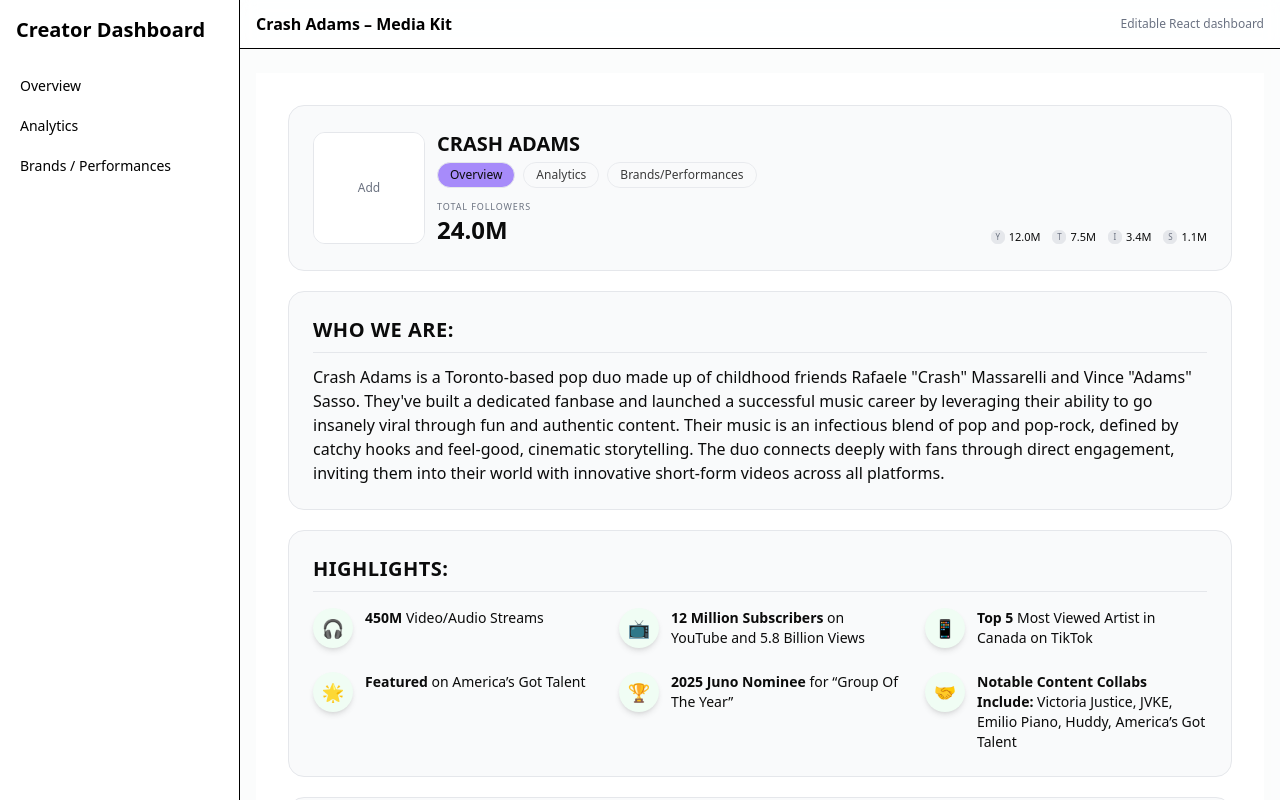
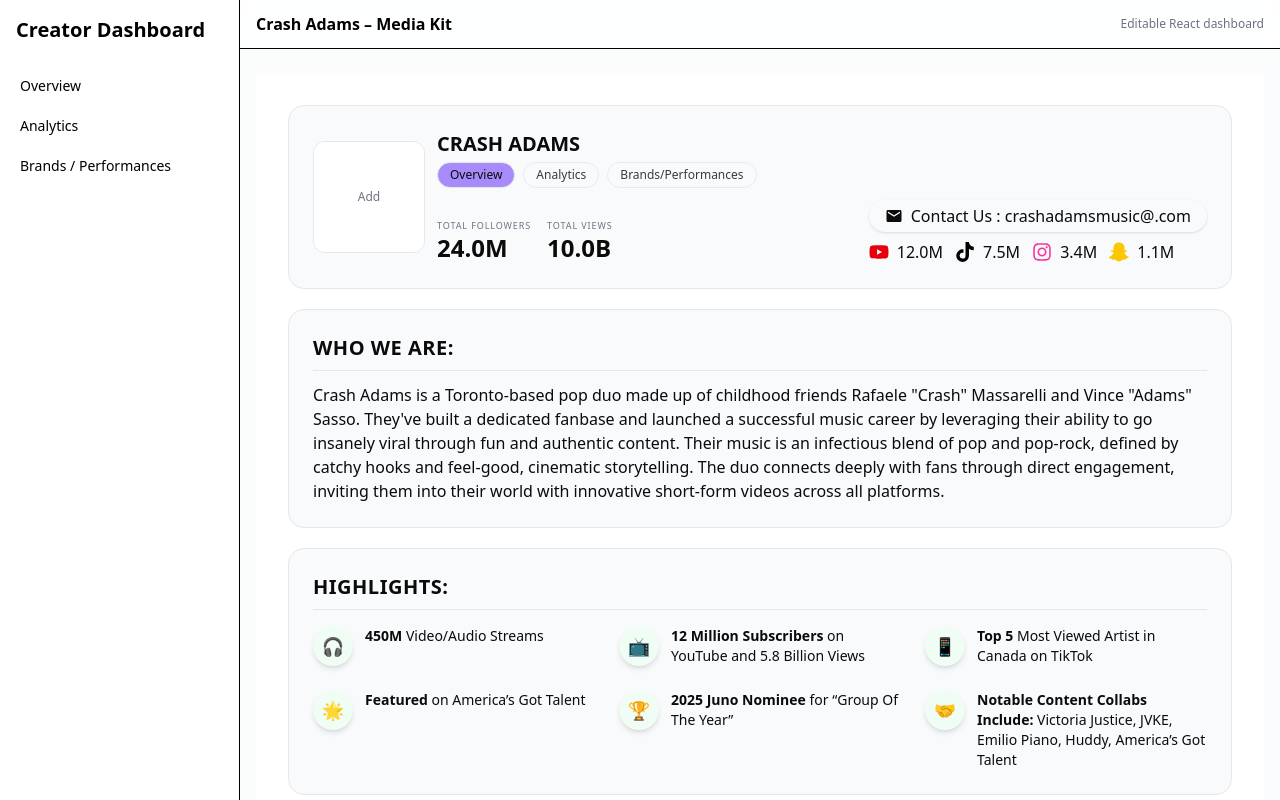
Before and after one commit to vsasso3/crash-adams-media-kit, a React (Vite) app: page / in a window 1280 px wide. Shown: the top 800 px of the page. Built offline with nearby package versions, Linux system fonts and the light colour scheme.

Commit message:
Done till point 5

```diff
--- a/package.json
+++ b/package.json
@@ -13,6 +13,7 @@
     "@tailwindcss/vite": "^4.1.13",
     "react": "^19.1.1",
     "react-dom": "^19.1.1",
+    "react-icons": "^5.5.0",
     "recharts": "^3.2.1",
     "tailwindcss": "^4.1.13"
   },
--- a/src/App.jsx
+++ b/src/App.jsx
@@ -1,5 +1,7 @@
 import React, { useEffect, useMemo, useState } from "react";
 import { ResponsiveContainer, BarChart, Bar, XAxis, YAxis, PieChart, Pie, Cell, Tooltip } from "recharts";
+import { FaYoutube, FaTiktok, FaInstagram, FaSnapchatGhost, FaFacebook } from "react-icons/fa";
+import { MdEmail } from "react-icons/md";
 
 // =====================
 // Dashboard Shell
@@ -63,7 +65,14 @@
 // Theme / Constants
 // =====================
 const PLATFORM_ORDER = ["youtube", "tiktok", "instagram", "snapchat"];
-const PLATFORM_LABEL = { youtube: "YouTube", tiktok: "TikTok", instagram: "Instagram", snapchat: "Snapchat" };
+const PLATFORM_LABEL = { youtube: "YouTube", tiktok: "TikTok", facebook: "Facebook", instagram: "Instagram", snapchat: "Snapchat" };
+const PLATFORM_ICON = {
+  youtube: <FaYoutube className="text-red-600" />,
+  tiktok: <FaTiktok className="text-black" />,
+  facebook: <FaFacebook className="text-blue-600" />,
+  instagram: <FaInstagram className="text-pink-500" />,
+  snapchat: <FaSnapchatGhost className="text-yellow-400" />,
+};
 const STORAGE_KEY = "creator_analytics_v1";
 
 // =====================
@@ -141,37 +150,37 @@
     { emoji: "🤝", bold: "Notable Content Collabs Include:", text: " Victoria Justice, JVKE, Emilio Piano, Huddy, America’s Got Talent" }
   ],
   brandCollabs: {
-    title: "BRAND COLLABS:",
+    title: "NOTABLE BRAND COLLABS:",
     logos: [
-      { name: "Meta", img: "https://upload.wikimedia.org/wikipedia/commons/0/05/Meta_Platforms_Inc._logo.svg" },
+      { name: "Meta", img: "https://cdn.simpleicons.org/meta" },
       { name: "YouTube", img: "https://upload.wikimedia.org/wikipedia/commons/b/b8/YouTube_Logo_2017.svg" },
       { name: "Google", img: "https://upload.wikimedia.org/wikipedia/commons/2/2f/Google_2015_logo.svg" },
-      { name: "Old Spice", img: "https://upload.wikimedia.org/wikipedia/en/0/01/Old_Spice_logo.png" },
-      { name: "Qatar Airways", img: "https://upload.wikimedia.org/wikipedia/en/5/5d/Qatar_Airways_Logo.png" },
-      { name: "Xbox", img: "https://upload.wikimedia.org/wikipedia/commons/4/43/Xbox_one_logo.svg" },
-      { name: "Snapchat", img: "https://upload.wikimedia.org/wikipedia/en/a/ad/Snapchat_logo.svg" },
-      { name: "TikTok", img: "https://upload.wikimedia.org/wikipedia/en/0/0a/TikTok_logo.svg" },
-      { name: "KFC", img: "https://upload.wikimedia.org/wikipedia/en/9/91/KFC_logo.svg" },
-      { name: "Dubai Travel Board", img: "https://upload.wikimedia.org/wikipedia/commons/0/0d/Dubai_Expo_2020_logo.svg" },
-      { name: "Hong Kong Tourism Board", img: "https://upload.wikimedia.org/wikipedia/commons/5/5d/Hong_Kong_Tourism_Board_logo.svg" },
-      { name: "HSBC", img: "https://upload.wikimedia.org/wikipedia/commons/5/5a/HSBC_logo_%282018%29.svg" },
-      { name: "TD Bank", img: "https://upload.wikimedia.org/wikipedia/commons/0/0b/TD_Bank_logo.svg" },
-      { name: "Nissan", img: "https://upload.wikimedia.org/wikipedia/commons/4/4e/Nissan_2020_logo.svg" },
-      { name: "W Hotels", img: "https://upload.wikimedia.org/wikipedia/commons/e/e0/W_Hotels_logo.svg" },
-      { name: "The Standard Hotels", img: "https://upload.wikimedia.org/wikipedia/commons/f/f0/The_Standard_Hotels_logo.svg" },
-      { name: "Doc Martens", img: "https://upload.wikimedia.org/wikipedia/commons/2/2d/Dr._Martens_logo.png" },
-      { name: "Miller Genuine Draft", img: "https://upload.wikimedia.org/wikipedia/en/1/15/Miller_Genuine_Draft_logo.png" },
-      { name: "Harry Rosen", img: "https://upload.wikimedia.org/wikipedia/en/4/45/Harry_Rosen_logo.png" },
-      { name: "RW & Co", img: "https://upload.wikimedia.org/wikipedia/commons/4/4e/RW%26CO_logo.svg" },
+      { name: "Old Spice", img: "https://upload.wikimedia.org/wikipedia/en/thumb/9/94/Current_Old_Spice_Logo_2016.svg/1200px-Current_Old_Spice_Logo_2016.svg.png" },
+      { name: "Qatar Airways", img: "https://upload.wikimedia.org/wikipedia/commons/thumb/c/c2/Qatar_Airways_Logo.png/1200px-Qatar_Airways_Logo.png" },
+      { name: "Xbox", img: "https://upload.wikimedia.org/wikipedia/commons/thumb/f/f9/Xbox_one_logo.svg/1200px-Xbox_one_logo.svg.png" },
+      { name: "Snapchat", img: "https://upload.wikimedia.org/wikipedia/it/c/c4/Snapchat_logo.svg" },
+      { name: "TikTok", img: "https://upload.wikimedia.org/wikipedia/en/thumb/a/a9/TikTok_logo.svg/1200px-TikTok_logo.svg.png" },
+      { name: "KFC", img: "https://upload.wikimedia.org/wikipedia/en/thumb/5/57/KFC_logo-image.svg/1200px-KFC_logo-image.svg.png" },
+      { name: "Dubai Travel Board", img: "https://i0.wp.com/www.matjoez.com/wp-content/uploads/2017/11/tourism-dubai-logo.png?fit=765%2C402&ssl=1" },
+      { name: "Hong Kong Tourism Board", img: "https://upload.wikimedia.org/wikipedia/en/thumb/c/c0/HKTourismBoard.svg/250px-HKTourismBoard.svg.png" },
+      { name: "HSBC", img: "https://upload.wikimedia.org/wikipedia/commons/thumb/a/aa/HSBC_logo_%282018%29.svg/1200px-HSBC_logo_%282018%29.svg.png" },
+      { name: "TD Bank", img: "https://upload.wikimedia.org/wikipedia/commons/thumb/1/10/TD_Bank.svg/2560px-TD_Bank.svg.png" },
+      { name: "Nissan", img: "https://upload.wikimedia.org/wikipedia/commons/2/23/Nissan_2020_logo.svg" },
+      { name: "W Hotels", img: "https://upload.wikimedia.org/wikipedia/commons/thumb/b/b5/W_Hotels_Logo.svg/2426px-W_Hotels_Logo.svg.png" },
+      { name: "The Standard Hotels", img: "https://static1.squarespace.com/static/595ae4d7b11be1e84976a6ba/t/6599f3ef4c5478429ebd9c2b/1757500285650/" },
+      { name: "Doc Martens", img: "https://upload.wikimedia.org/wikipedia/commons/thumb/b/b5/Dr._Martens_Logo.svg/2560px-Dr._Martens_Logo.svg.png" },
+      { name: "Miller Genuine Draft", img: "https://encrypted-tbn0.gstatic.com/images?q=tbn:ANd9GcS9Y0YbpJOZBhgdJyJNwnXCMlk7JMVehGnQcw&s" },
+      { name: "Harry Rosen", img: "https://upload.wikimedia.org/wikipedia/commons/6/64/HRI_Logo.jpg" },
+      { name: "RW & Co", img: "https://encrypted-tbn0.gstatic.com/images?q=tbn:ANd9GcQMmAZKcAEEwYRSvDNHjFIjPHH_uUNmDhV54g&s" },
       { name: "San Jose Sharks", img: "https://upload.wikimedia.org/wikipedia/en/3/37/SanJoseSharksLogo.svg" },
       { name: "NHL", img: "https://upload.wikimedia.org/wikipedia/en/3/3a/05_NHL_Shield.svg" },
-      { name: "Chicago Cubs", img: "https://upload.wikimedia.org/wikipedia/commons/8/80/Chicago_Cubs_logo.svg" },
-      { name: "Rixos Hotels", img: "https://upload.wikimedia.org/wikipedia/commons/0/00/Rixos_Hotels_logo.png" },
-      { name: "Fender", img: "https://upload.wikimedia.org/wikipedia/commons/5/5e/Fender_logo.svg" }
+      { name: "Chicago Cubs", img: "https://upload.wikimedia.org/wikipedia/commons/thumb/8/80/Chicago_Cubs_logo.svg/1191px-Chicago_Cubs_logo.svg.png" },
+      { name: "Rixos Hotels", img: "https://upload.wikimedia.org/wikipedia/fr/c/c3/RIXOS-HOTELS-Logo.jpg" },
+      { name: "Fender", img: "https://upload.wikimedia.org/wikipedia/commons/thumb/9/91/Fender_guitars_logo.svg/1200px-Fender_guitars_logo.svg.png" }
     ]
   },
   press: {
-    title: "PRESS:",
+    title: "NOTABLE PRESS:",
     articles: [
       { title: "NBC", url: "https://www.nbc.com/nbc-insider/all-about-crash-adams-agt", img: "https://upload.wikimedia.org/wikipedia/commons/3/33/NBC_logo_2022.svg" },
       { title: "Rolling Stone", url: "https://www.rollingstone.com/music/music-features/shakira-olivia-rodrigo-future-metro-boomin-songs-you-need-to-know-1234992889/", img: "https://upload.wikimedia.org/wikipedia/commons/8/84/Rolling_Stone_logo.svg" },
@@ -312,7 +321,7 @@
         const cfg = JSON.parse(saved);
         if (cfg?.customThumbs) setCustomThumbs(cfg.customThumbs);
       }
-    } catch {}
+    } catch { }
   }, []);
 
   useEffect(() => {
@@ -322,7 +331,7 @@
       const cfg = saved ? JSON.parse(saved) : {};
       cfg.customThumbs = customThumbs;
       window.localStorage.setItem(STORAGE_KEY, JSON.stringify(cfg));
-    } catch {}
+    } catch { }
   }, [customThumbs]);
 
   const c = {
@@ -534,7 +543,7 @@
         setProfile((p) => ({ ...p, photo: cfg?.profile?.photo || p.photo }));
         if (cfg?.tagVideos) setTagVideos((prev) => ({ ...prev, ...cfg.tagVideos }));
       }
-    } catch {}
+    } catch { }
   }, []);
 
   const palette = useMemo(() => ["#A78BFA", "#7C3AED", "#6D28D9", "#4C1D95", "#C4B5FD"], []);
@@ -605,7 +614,7 @@
                         const cfg = saved ? JSON.parse(saved) : {};
                         cfg.profile = { ...(cfg.profile || {}), photo: dataUrl };
                         if (typeof window !== "undefined") window.localStorage.setItem(STORAGE_KEY, JSON.stringify(cfg));
-                      } catch {}
+                      } catch { }
                     };
                     reader.readAsDataURL(file);
                   }}
@@ -625,7 +634,7 @@
                     <button
                       key={b.id}
                       onClick={() => setView(b.id)}
-                      className={`px-3 py-1 rounded-full border ${view === b.id ? "opacity-100" : "opacity-80 hover:opacity-100"}`}
+                      className={`px-3 py-1 cursor-pointer rounded-full border ${view === b.id ? "opacity-100" : "opacity-80 hover:opacity-100"}`}
                       style={{ borderColor: colors.border, background: view === b.id ? colors.secondary : "transparent", color: view === b.id ? "#0b0b0b" : colors.text }}
                     >
                       {b.label}
@@ -635,22 +644,45 @@
 
                 {/* Followers summary row */}
                 <div className="mt-3 grid gap-1 sm:flex sm:items-end sm:justify-between">
+                  <div className="flex gap-4">
+
                     <div>
                       <div className="text-[9px] uppercase tracking-widest" style={{ color: colors.muted }}>Total Followers</div>
                       <div className="text-2xl font-semibold">{fmtShort(totalFollowers)}</div>
                     </div>
+
+                    {/* Total Views */}
+                    <div>
+                      <div className="text-[9px] uppercase tracking-widest" style={{ color: colors.muted }}>Total Views</div>
+                      <div className="text-2xl font-semibold">10.0B</div>
+                    </div>
+                  </div>
+
+
+                  <div className="flex flex-col gap-2">
+                    <div className="flex items-center gap-2 bg-customYellow text-customBrown px-4 py-1 rounded-full shadow-sm w-fit">
+                      <MdEmail className="text-[18px]" />
+                      <a
+                        href="mailto:crashadamsmusic@crashadamsmusic.com"
+                        className="font-medium hover:underline"
+                      >
+                        Contact Us : crashadamsmusic@.com
+                      </a>
+                    </div>
+
                     <div className="flex items-center gap-3">
                       {PLATFORM_ORDER.map((p) => (
-                      <div key={p} className="flex items-center gap-1 text-[11px]">
-                        <div className="h-3.5 w-3.5 rounded-md overflow-hidden border" style={{ borderColor: colors.border, background: colors.border }}>
-                          <div className="h-full w-full flex items-center justify-center text-[8px]" style={{ color: colors.muted }}>
-                            {PLATFORM_LABEL[p][0]}
-                          </div>
+                        <div key={p} className="flex items-center gap-2 text-[16px]">
+                          <div className="h-5 w-5 flex items-center justify-center">
+                            <span className="text-[20px]">{PLATFORM_ICON[p]}</span>
                           </div>
                           <span>{fmtShort(normalizedPlatformData[p]?.stats?.followers)}</span>
                         </div>
                       ))}
                     </div>
+                  </div>
+
+
                 </div>
               </div>
             </div>
```
Also changed, not shown: 1 other file (tests, documents, lock files or other folders). Lines whose indentation alone changed are shown as unchanged.
